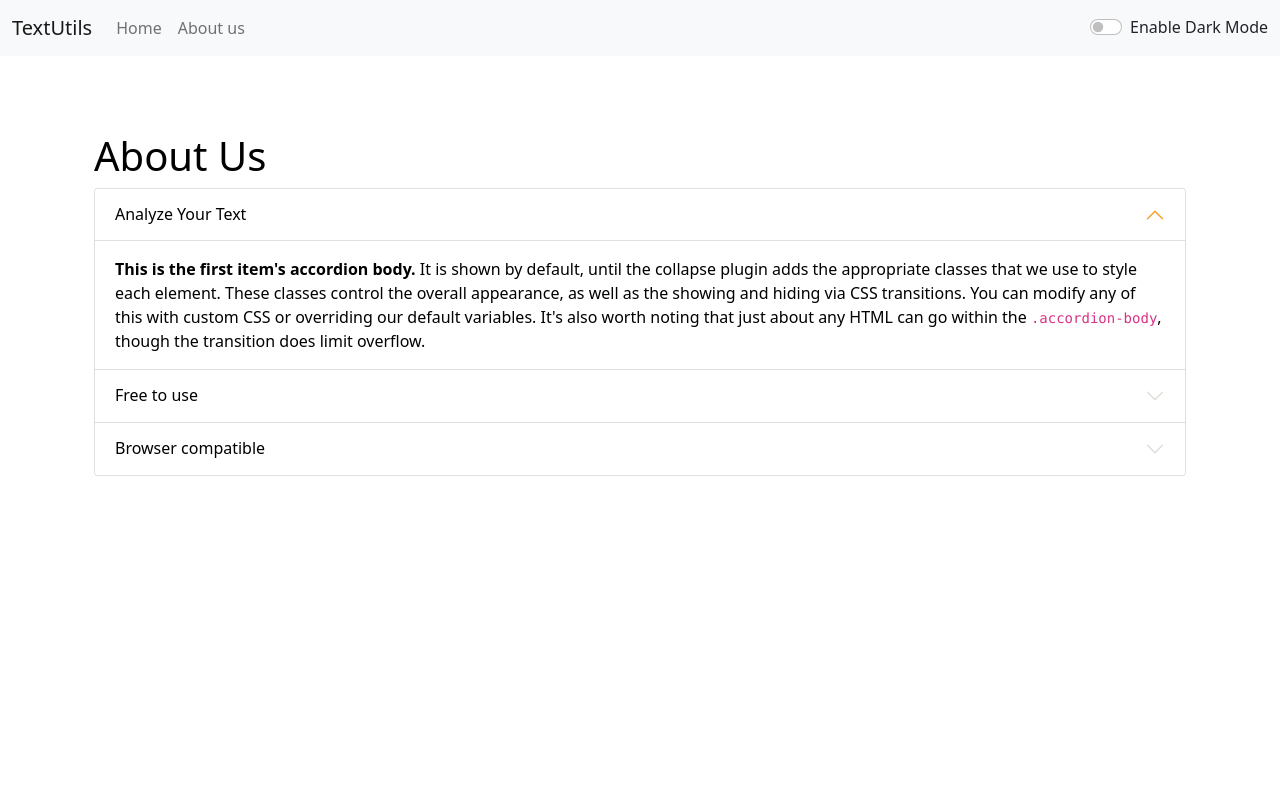
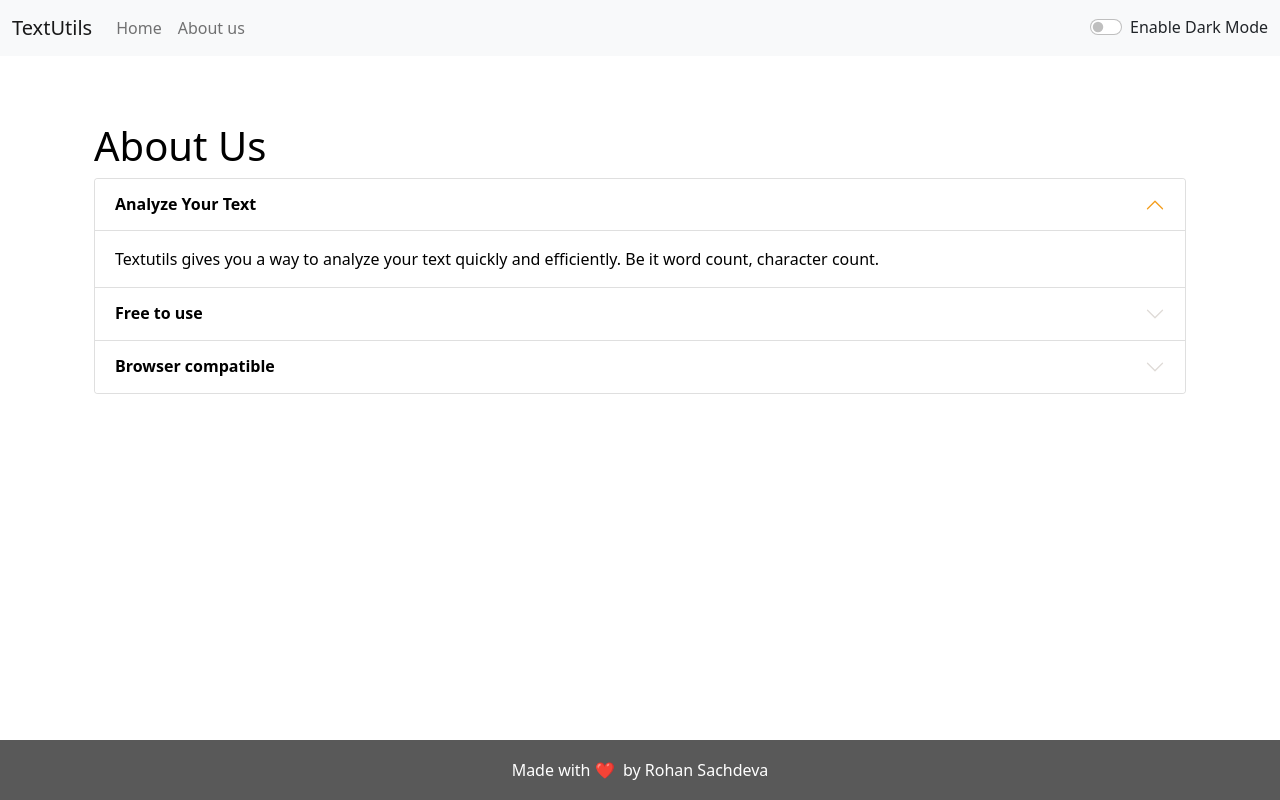
Before and after one commit to rsachdeva1020/text-utility, a React (Create React App) app: page /about in a window 1280 px wide. Built offline with nearby package versions, Linux system fonts and the light colour scheme.

Commit message:
added footer, updated about and fixed minor bugs

```diff
--- a/src/App.js
+++ b/src/App.js
@@ -10,8 +10,7 @@ import Navbar from './components/Navbar'
 import TextForm from './components/TextForm'
 import About from './components/About'
 import Alert from './components/Alert';
-
-
+import Footer from './components/Footer';
 
 function App() {
   const [mode, setMode] = useState('light');//will tell whether dark mode is enabled or not
@@ -45,6 +44,7 @@ function App() {
   return (
     <>
     <Router>
+    <div className="mybody">
       <Navbar title = "TextUtils" mode={mode} toggleMode={toggleMode}/>
       <Alert alert={alert} />
       <div className="container my-3">
@@ -55,8 +55,10 @@ function App() {
             <Route exact path="/">
               <TextForm heading="Try TextUtils - Word Counter, Character Counter, Remove Extra Spaces" mode={mode} showAlert={showAlert}/>
             </Route>
-          </Switch>
+        </Switch>
       </div>
+    </div>
+    <Footer/>
     </Router>
     </>
   );
--- a/src/components/About.js
+++ b/src/components/About.js
@@ -38,36 +38,42 @@ export default function About(props) {
         <div className="accordion-item" >
           <h2 className="accordion-header" id="headingOne">
             <button className="accordion-button" type="button" data-bs-toggle="collapse" data-bs-target="#collapseOne" aria-expanded="true" aria-controls="collapseOne" style={myStyle}>
-              Analyze Your Text
+              <strong>
+                Analyze Your Text
+              </strong>
             </button>
           </h2>
           <div id="collapseOne" className="accordion-collapse collapse show" aria-labelledby="headingOne" data-bs-parent="#accordionExample">
             <div className="accordion-body" style={myStyle}>
-              <strong>This is the first item's accordion body.</strong> It is shown by default, until the collapse plugin adds the appropriate classes that we use to style each element. These classes control the overall appearance, as well as the showing and hiding via CSS transitions. You can modify any of this with custom CSS or overriding our default variables. It's also worth noting that just about any HTML can go within the <code>.accordion-body</code>, though the transition does limit overflow.
+              Textutils gives you a way to analyze your text quickly and efficiently. Be it word count, character count.
             </div>
           </div>
         </div>
         <div className="accordion-item">
           <h2 className="accordion-header" id="headingTwo">
             <button className="accordion-button collapsed" type="button" data-bs-toggle="collapse" data-bs-target="#collapseTwo" aria-expanded="false" aria-controls="collapseTwo" style={myStyle}>
-              Free to use
+            <strong>
+                Free to use
+            </strong>
             </button>
           </h2>
           <div id="collapseTwo" className="accordion-collapse collapse" aria-labelledby="headingTwo" data-bs-parent="#accordionExample">
             <div className="accordion-body" style={myStyle}>
-              <strong>This is the second item's accordion body.</strong> It is hidden by default, until the collapse plugin adds the appropriate classes that we use to style each element. These classes control the overall appearance, as well as the showing and hiding via CSS transitions. You can modify any of this with custom CSS or overriding our default variables. It's also worth noting that just about any HTML can go within the <code>.accordion-body</code>, though the transition does limit overflow.
+            TextUtils is a free character counter tool that provides instant character count & word count statistics for a given text. TextUtils reports the number of words and characters. Thus it is suitable for writing text with word/ character limit.
             </div>
           </div>
         </div>
         <div className="accordion-item">
           <h2 className="accordion-header" id="headingThree">
             <button className="accordion-button collapsed" type="button" data-bs-toggle="collapse" data-bs-target="#collapseThree" aria-expanded="false" aria-controls="collapseThree" style={myStyle}>
-              Browser compatible
+                <strong>
+                    Browser compatible
+                </strong>
             </button>
           </h2>
           <div id="collapseThree" className="accordion-collapse collapse" aria-labelledby="headingThree" data-bs-parent="#accordionExample">
             <div className="accordion-body" style={myStyle}>
-              <strong>This is the third item's accordion body.</strong> It is hidden by default, until the collapse plugin adds the appropriate classes that we use to style each element. These classes control the overall appearance, as well as the showing and hiding via CSS transitions. You can modify any of this with custom CSS or overriding our default variables. It's also worth noting that just about any HTML can go within the <code>.accordion-body</code>, though the transition does limit overflow.
+            This word counter software works in any web browsers such as Chrome, Firefox, Internet Explorer, Safari, Opera. It suits to count characters in facebook, blog, books, excel document, pdf document, essays, etc.
             </div>
           </div>
         </div>
--- a/src/components/Alert.js
+++ b/src/components/Alert.js
@@ -6,7 +6,7 @@ export default function Alert(props) {
         return lower.charAt(0).toUpperCase() + lower.slice(1);
     }
     return (
-        <div style={{height:'60px'}}>
+        <div style={{height:'50px'}}>
             {props.alert &&  <div className={`alert alert-${props.alert.type} alert-dismissible fade show`} role="alert">
                 <strong>{capitalise(props.alert.type)}</strong> : {props.alert.msg}
             </div> }
--- /dev/null
+++ b/src/components/Footer.js
@@ -0,0 +1,9 @@
+import React from 'react'
+
+export default function Footer() {
+    return (
+        <footer style={{height:"60px", backgroundColor:"rgb(0 0 0 / 65%)", color:"white", width:"100vw", display:"flex", justifyContent:"center", alignItems:"center", marginTop:"20px"}}>
+            Made with ❤️&nbsp; by Rohan Sachdeva
+        </footer>
+    )
+}
--- a/src/components/TextForm.js
+++ b/src/components/TextForm.js
@@ -43,6 +43,7 @@ export default function TextForm(props) {
     // setText("new text")
     return (
     <>
+    <div>
         <div className="container" style={{color : props.mode === 'dark' ? 'white' : 'black'}}>
             <div className="mb-3">
                 <h1 className="mb-20">{props.heading}</h1>
@@ -61,6 +62,7 @@ export default function TextForm(props) {
             <h3>Preview</h3>
             <pre>{text.length > 0 ? text : "Enter some text above to preview here"} </pre>
         </div>
+    </div>
     </>
     )
 }
--- a/src/index.css
+++ b/src/index.css
@@ -1,3 +1,6 @@
 .accordion-button::after{
   filter: invert(1);
 }
+.mybody{
+  min-height: 90vh;
+}
```
